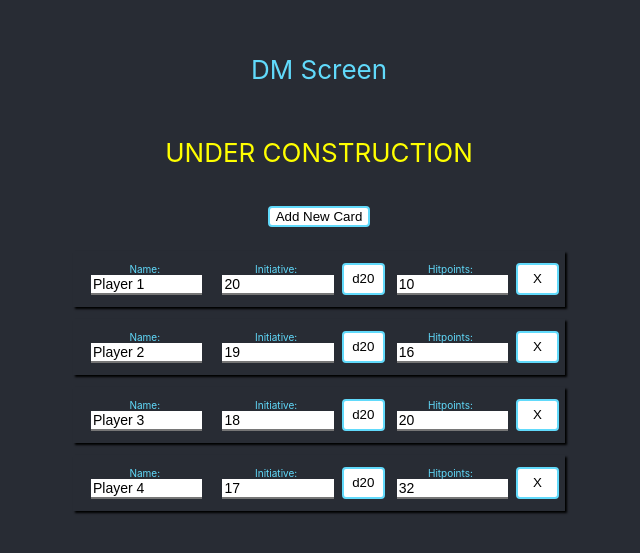
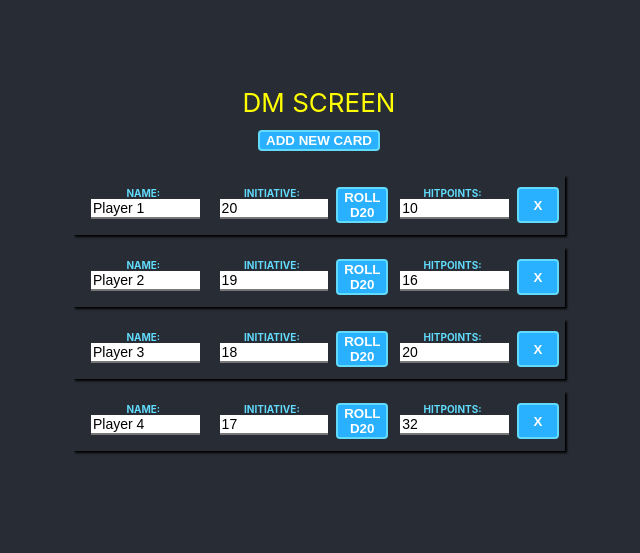
Before and after one commit to tdusnoki/dmscreen.io, a React (Create React App) app: page / in a window 1280 px wide. Shown: the part 125-678 px from the top of the page, without its empty margins (321-961 px from the left). Built offline with nearby package versions, Linux system fonts and the light colour scheme.

Commit message:
minor style fixes

```diff
--- a/src/App.css
+++ b/src/App.css
@@ -10,10 +10,6 @@
   align-items: center;
   justify-content: center;
   font-size: calc(10px + 2vmin);
-  color: #61dafb;
-}
-
-.UnderConstr {
   color: yellow;
 }
 
@@ -25,6 +21,7 @@
   display: flex;
   flex-direction: row;
   margin: 12px auto;
+  color: #61dafb;
 }
 
 .card input {
@@ -39,34 +36,40 @@
   flex: 4;
   font-size: 10px;
   padding: 0 12px;
+  font-weight: bold;
+  text-transform: uppercase;
 }
 
 .card button {
   flex: 1;
-  color: black;
-  background-color: white;
+  color: white;
+  background-color: rgb(41, 176, 255);
   border: 2px solid #61dafb;
   border-radius: 4px;
   cursor: pointer;
   transition-duration: 0.4s;
+  font-weight: bold;
+  text-transform: uppercase;
 }
 
 .card button:hover {
-  background-color: #8ce6ff;
+  background-color: #007ea1;
 }
 
 .add {
   flex: 1;
-  color: black;
-  background-color: white;
+  color: white;
+  background-color: rgb(41, 176, 255);
   border: 2px solid #61dafb;
   border-radius: 4px;
   cursor: pointer;
   transition-duration: 0.4s;
   margin: 12px auto;
   text-align: center;
+  font-weight: bold;
+  text-transform: uppercase;
 }
 
 .add:hover {
-  background-color: #8ce6ff;
+  background-color: #007ea1;
 }
--- a/src/App.js
+++ b/src/App.js
@@ -73,10 +73,7 @@ class App extends Component {
     return (
       <div className="App">
         <header className="App-header">
-          <p>DM Screen</p>
-          <div className="UnderConstr">
-            <p>UNDER CONSTRUCTION</p>
-          </div>
+          <p1>DM SCREEN</p1>
           <div>
             <button className="add" onClick={this.addCard}>Add New Card</button>
             {elements.map(element =>
--- a/src/Card.js
+++ b/src/Card.js
@@ -30,7 +30,7 @@ export default ({
     <button
       onClick={() => onInitiativeChange(id, { target: { value: rollD20() } } )}
     >
-      d20
+      roll d20
     </button>
 
     <Input
```
Also changed, not shown: 1 other file (tests, documents, lock files or other folders).
